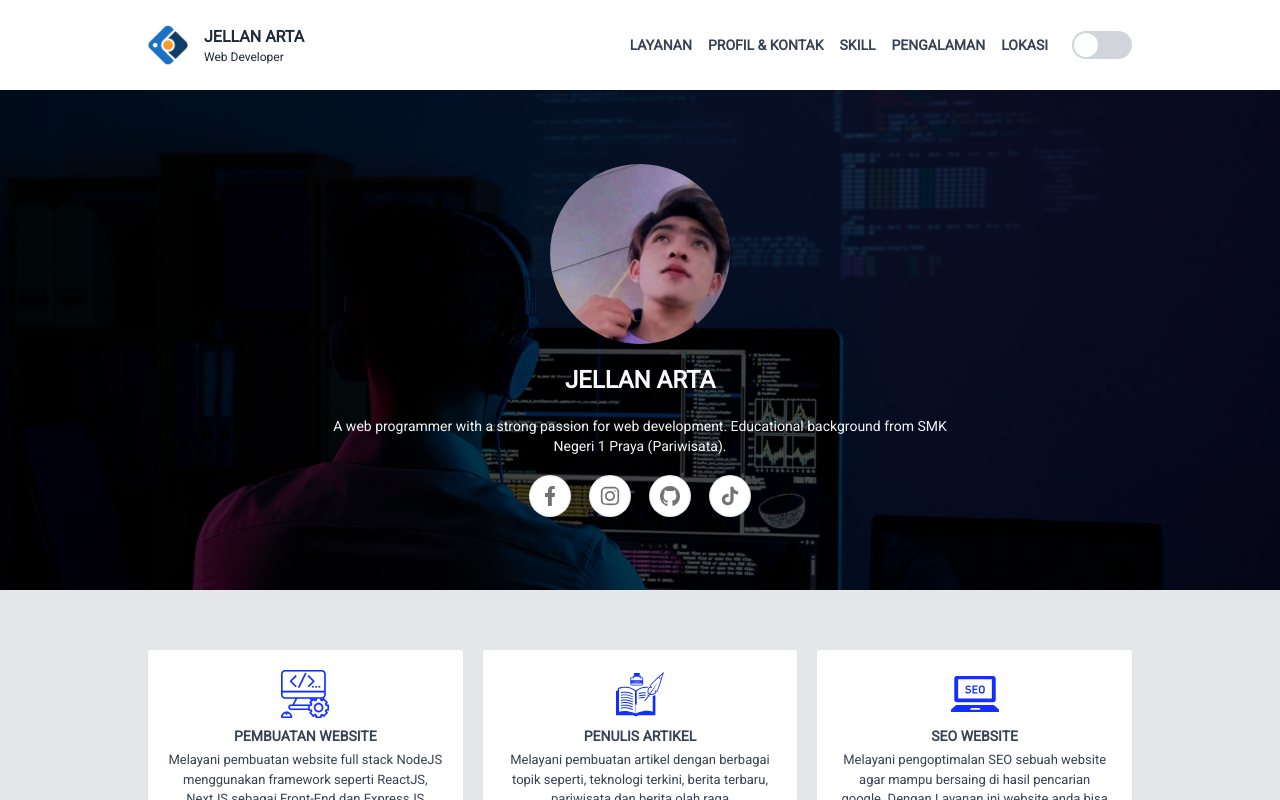
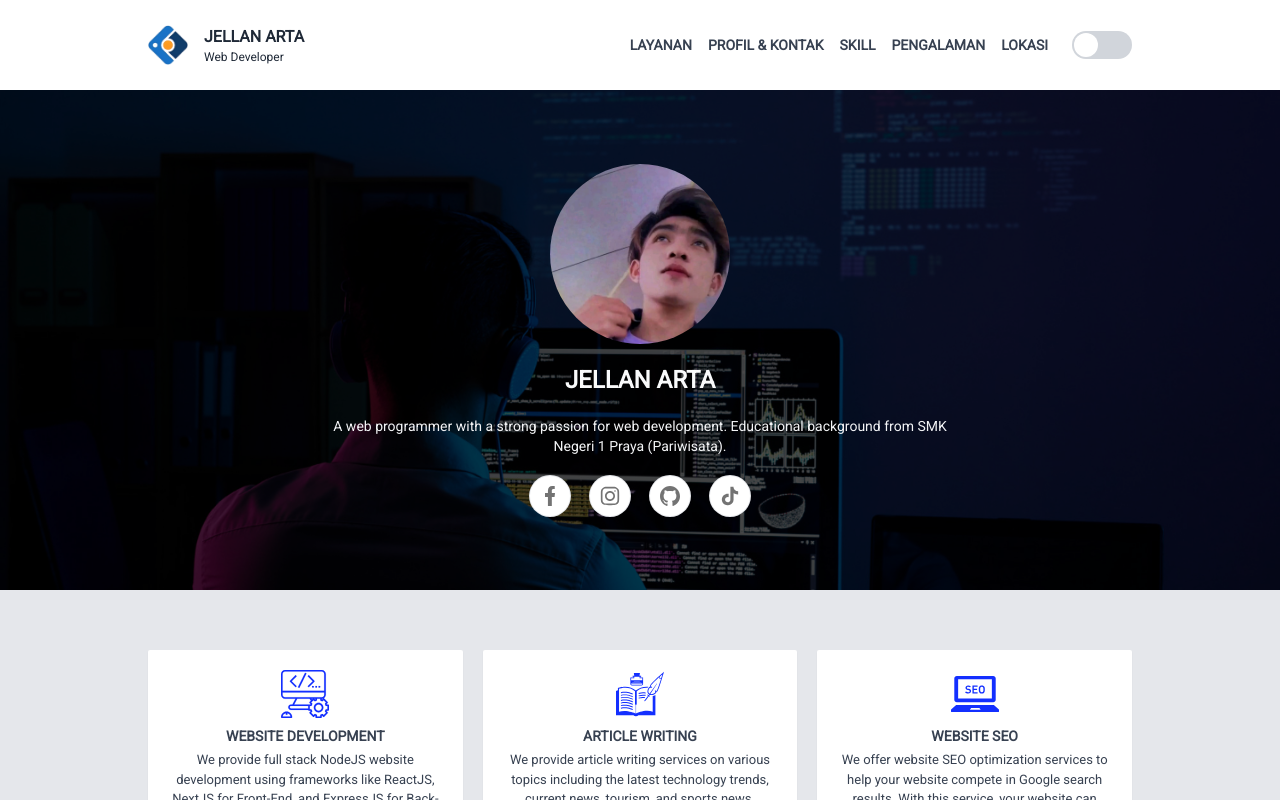
Before and after one commit to jellanarta/portofolio, a Next.js app: page / in a window 1280 px wide. Shown: the top 800 px of the page. Built offline with nearby package versions, Linux system fonts and the light colour scheme.

Commit message:
Update layanan.tsx
update to english

```diff
--- a/src/app/components/layanan.tsx
+++ b/src/app/components/layanan.tsx
@@ -4,9 +4,9 @@ export default function Layanan() {
     return (
         <div className="p-5 max-w-5xl mx-auto mt-10" id="layanan">
             <div className="grid grid-cols-1 gap-5 md:grid-cols-3">
-                <Kotakkotak ikon="layanancoding" judul="pembuatan website" deskripsi="Melayani pembuatan website full stack NodeJS menggunakan framework seperti ReactJS, NextJS sebagai Front-End dan ExpressJS sebagai Back-End. Serta MongoDB dan MYSQL sebagai database" />
-                <Kotakkotak ikon="layanantulisartikel" judul="penulis artikel" deskripsi="Melayani pembuatan artikel dengan berbagai topik seperti, teknologi terkini, berita terbaru, pariwisata dan berita olah raga" />
-                <Kotakkotak ikon="layananseo" judul="seo website" deskripsi="Melayani pengoptimalan SEO sebuah website agar mampu bersaing di hasil pencarian google. Dengan Layanan ini website anda bisa bersaing dengan website lainnya di halaman pertama google" />
+                <Kotakkotak ikon="layanancoding" judul="WEBSITE DEVELOPMENT" deskripsi="We provide full stack NodeJS website development using frameworks like ReactJS, NextJS for Front-End, and ExpressJS for Back-End. We also utilize MongoDB and MySQL as databases." />
+                <Kotakkotak ikon="layanantulisartikel" judul="ARTICLE WRITING" deskripsi="We provide article writing services on various topics including the latest technology trends, current news, tourism, and sports news." />
+                <Kotakkotak ikon="layananseo" judul="WEBSITE SEO" deskripsi="We offer website SEO optimization services to help your website compete in Google search results. With this service, your website can compete with others on the first page of Google." />
             </div>
         </div>
     )
```
